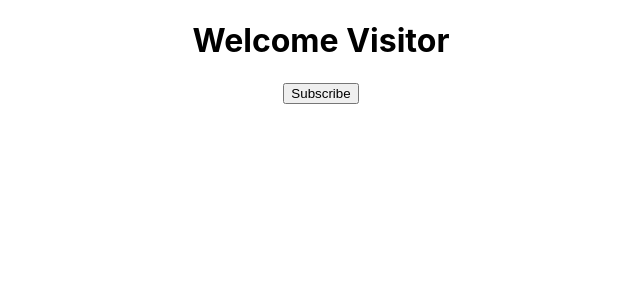
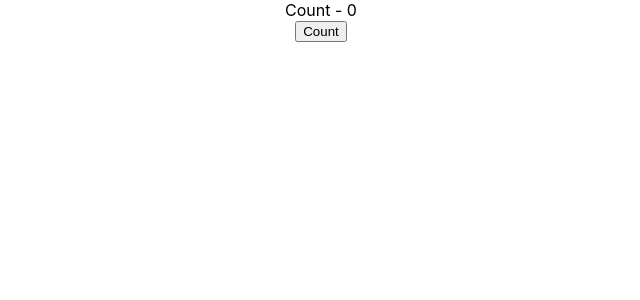
Before and after one commit to Dolma455/react_js, a React (Create React App) app: page / in a window 1280 px wide. Shown: the top 300 px of the page, without its empty margins (319-959 px from the left). Built offline with nearby package versions, Linux system fonts and the light colour scheme.

Commit message:
feat: Setstate in react

```diff
--- a/src/App.js
+++ b/src/App.js
@@ -5,6 +5,7 @@
 import React, {Component} from 'react'
 import Hello from './components/Hello'
 import Message from './components/Message';
+import Counter from './components/Counter';
 
 class App extends Component {
   render () {
@@ -20,7 +21,8 @@
       <Welcome name="Hari" heroName="Superman"/>
       <Welcome name="Shyam" heroName="Wonderful Woman" /> */}
 
-      <Message />
+      {/* <Message /> */}
+      <Counter />
 
     </div>
   )};
--- /dev/null
+++ b/src/components/Counter.js
@@ -0,0 +1,38 @@
+import React, { Component } from 'react'
+
+class Counter extends Component {
+    constructor(props) {
+      super(props)
+
+      this.state = {
+         count:0
+      }
+    }
+    increment() {
+        // this.setState({
+        //     count:this.state.count+1
+        // },()=>{console.log('Callback value',this.state.count)})
+        this.setState((prevState)=>({
+            count:prevState.count+1
+        }))
+    }
+
+incrementFive() {
+    this.increment()
+    this.increment()
+    this.increment()
+    this.increment()
+    this.increment()
+}
+  render() {
+    return (
+      <div>
+        <div>Count - {this.state.count}</div>
+        <button onClick={()=>this.incrementFive()}>Count</button>
+
+      </div>
+    )
+  }
+}
+
+export default Counter
```
